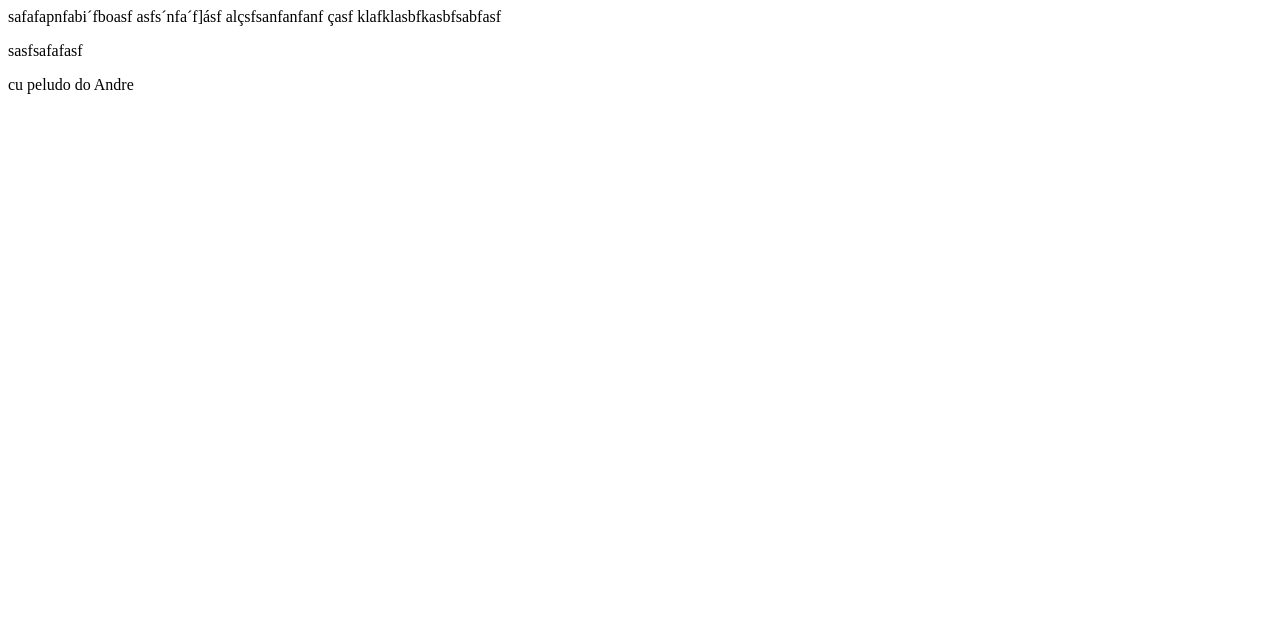
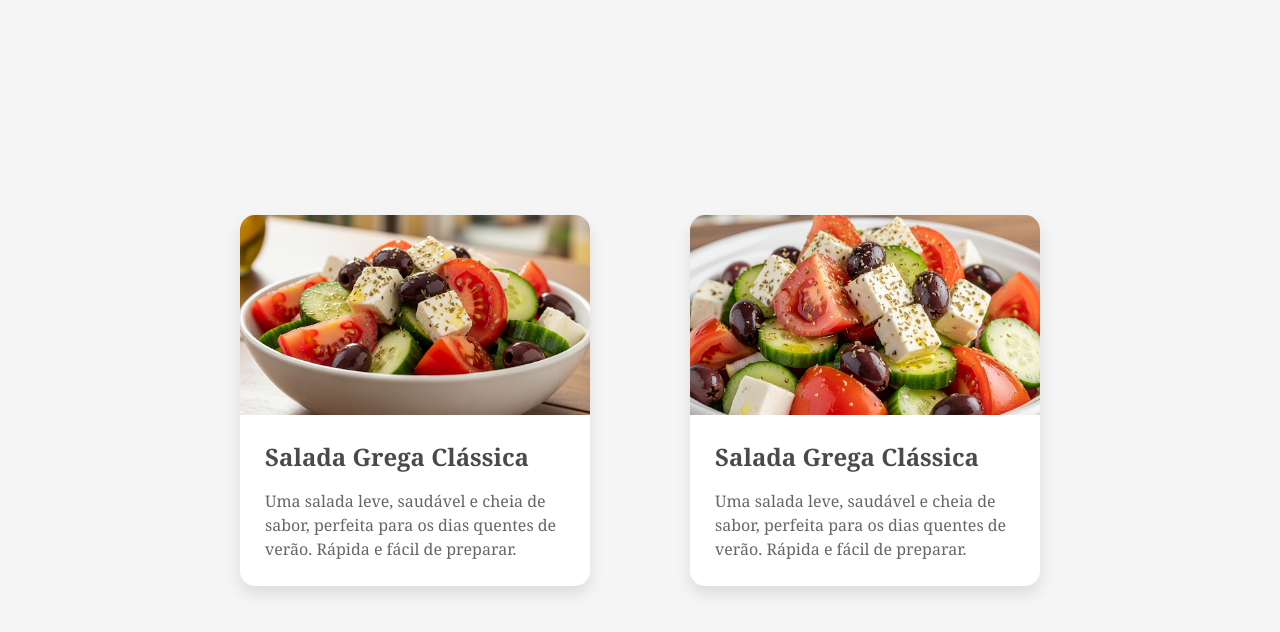
Before and after one commit to Giovanni-SantosC/card-receita, a plain HTML site: page index.html in a window 1280 px wide. Drawn offline with Linux system fonts and the light colour scheme.

Commit message:
feat: Segundo Commit?

```diff
--- /dev/null
+++ b/css/style.css
@@ -0,0 +1,140 @@
+/* 1. ESTILOS GERAIS PARA A PÁGINA */
+
+/* Idênticos ao projeto anterior, apenas para criar um "palco" para o nosso card. */
+
+body {
+
+    font-family: 'Georgia', serif; /* Uma fonte um pouco mais elegante para receitas */
+
+    background-color: #f5f5f5;
+
+    color: #333;
+
+
+
+    display: flex;
+
+    justify-content: center;
+
+    align-items: center;
+
+    min-height: 100vh;
+
+    margin: 0;
+
+}
+
+ .conteiner-card{
+    display: flex;
+    gap: 100px;
+ }
+
+
+
+/* 2. ESTILOS DO CARD DE RECEITA */
+
+.recipe-card {
+
+    width: 350px; /* Largura fixa para o nosso card */
+
+    background-color: #ffffff;
+
+    border-radius: 15px; /* Cantos mais arredondados para um visual suave */
+
+
+
+    /* A sombra é um pouco mais sutil aqui */
+
+    box-shadow: 0 8px 16px rgba(0, 0, 0, 0.1);
+
+
+
+    /* A MÁGICA PARA CANTOS ARREDONDADOS NA IMAGEM:
+
+     * Esta propriedade "corta" qualquer conteúdo filho (como a nossa imagem)
+
+     * que tente "vazar" para fora dos cantos arredondados do card.
+
+     */
+
+    overflow: hidden;
+
+}
+
+
+
+
+
+/* 3. ESTILOS DA IMAGEM - NOSSO FOCO PRINCIPAL */
+
+.recipe-image {
+
+    /* FAZ A IMAGEM SER RESPONSIVA AO SEU CONTAINER:
+
+     * A imagem ocupará 100% da largura do seu elemento pai (o .recipe-card).
+
+     * Sua altura se ajustará automaticamente para manter a proporção.
+
+     */
+
+    width: 100%;
+    height: 200px;
+    object-fit: cover;
+
+
+
+    /* Garante que o navegador renderize a imagem como um bloco, removendo
+
+     * pequenos espaços que podem aparecer abaixo dela. É uma boa prática.
+
+     */
+
+    display: block;
+
+}
+
+
+
+
+
+/* 4. ESTILOS PARA O CONTEÚDO DE TEXTO */
+
+.recipe-content {
+
+    /* Usamos o padding aqui para dar um respiro INTERNO para todo o texto,
+
+     * afastando-o das bordas do card.
+
+     */
+
+    padding: 25px;
+
+}
+
+
+
+.recipe-title {
+
+    font-size: 1.5rem; /* 24px */
+
+    color: #4a4a4a;
+
+    margin-top: 0;
+
+    margin-bottom: 10px;
+
+}
+
+
+
+.recipe-description {
+
+    font-size: 1rem; /* 16px */
+
+    line-height: 1.5; /* Espaçamento entre as linhas do parágrafo */
+
+    color: #666;
+
+    margin-bottom: 0; /* Remove a margem de baixo do último elemento */
+
+}
--- a/index.html
+++ b/index.html
@@ -1,16 +1,56 @@
 <!DOCTYPE html>
-<html lang="en">
+<html lang="pt-br">
+
 <head>
     <meta charset="UTF-8">
     <meta name="viewport" content="width=device-width, initial-scale=1.0">
-    <title>Document</title>
+    <meta http-equiv="X-UA-Compatible" content="IE=7">
+    <meta name="description" content="Pagina de Duas Receitas Simples de uma Salada Grega">
+    <meta http-equiv="X-UA-Compatible" content="ie=edge">
+    <meta name="keywords" content="Salada,Grega,Pagina">
+    <meta name="author" content="Giovanni dos Santos Carvalho">
+    <title>Card de Receita</title>
+    <link rel="stylesheet" href="css/style.css">
+    <link rel="shortcut icon" href="img/iconeSalada.png" type="image/x-icon">
 </head>
+
 <body>
-    safafapnfabi´fboasf
-    asfs´nfa´f]ásf
-    alçsfsanfanfanf çasf
-    klafklasbfkasbfsabfasf
-    <p>sasfsafafasf</p>
-    <p>cu peludo do Andre</p>
+    <div class="conteiner-card">
+        <div class="one-card">
+            <div class="recipe-card">
+                <img class="recipe-image" src="img/saladaGrega.png"
+                    alt="Uma tigela branca com uma salada grega colorida, contendo tomates, pepinos, queijo feta e azeitonas.">
+                <div class="recipe-content">
+                    <h2 class="recipe-title">Salada Grega Clássica</h2>
+                    <p class="recipe-description">
+                        Uma salada leve, saudável e cheia de sabor, perfeita para os dias quentes de verão. Rápida e
+                        fácil
+                        de
+                        preparar.
+                    </p>
+                </div>
+            </div>
+        </div><!--one-card -->
+
+        <div class="two-card">
+
+            <div class="recipe-card">
+                <img class="recipe-image" src="img/saladaGregaZoom.png"
+                    alt="Uma tigela branca com uma salada grega colorida, contendo tomates, pepinos, queijo feta e azeitonas.">
+                <div class="recipe-content">
+                    <h2 class="recipe-title">Salada Grega Clássica</h2>
+                    <p class="recipe-description">
+                        Uma salada leve, saudável e cheia de sabor, perfeita para os dias quentes de verão. Rápida e
+                        fácil
+                        de
+                        preparar.
+                    </p>
+                </div>
+            </div>
+        </div><!--two-card -->
+    </div><!--conteiner-card -->
+
+
 </body>
+
 </html>
```
Also changed, not shown: img/iconeSalada.png (added), img/saladaGrega.png (added), img/saladaGregaZoom.png (added).
